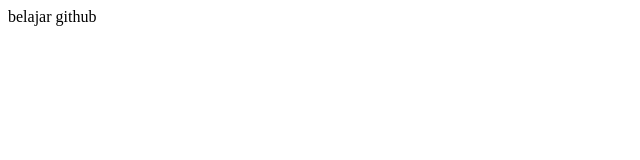
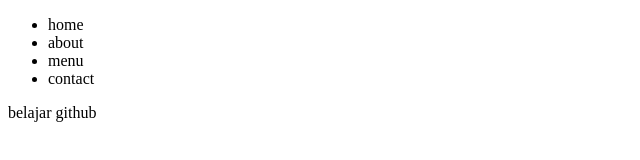
Before and after one commit to imamFachrie11/belajar-github, a plain HTML site: page index.html in a window 1280 px wide. Shown: the whole page, without its empty margins (0-640 px from the left). Drawn offline with Linux system fonts and the light colour scheme.

Commit message:
membuat navbar branch

```diff
--- a/index.html
+++ b/index.html
@@ -4,6 +4,12 @@
   <title>belajar github</title>
 </head>
   <body>
+    <div class="navbar"><ul>
+      <li>home</li>
+      <li>about</li>
+      <li>menu</li>
+      <li>contact</li>
+    </ul></div>
 <div class="tittle">belajar github</div>
   </body>
 
```
